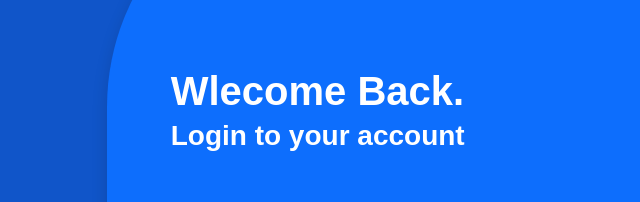
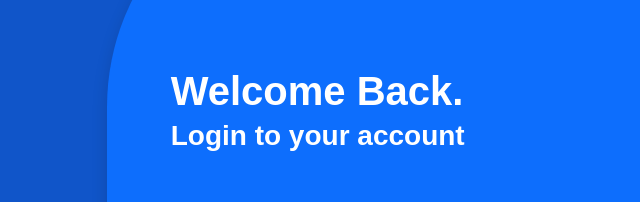
Before and after one commit to George-Gamal-44/Smart-Login-System, a plain HTML site: page index.html in a window 1280 px wide. Shown: the part 133-335 px from the top of the page, 640-1280 px from the left. Drawn offline with Linux system fonts and the light colour scheme.

Commit message:
second commit

```diff
--- a/index.html
+++ b/index.html
@@ -17,7 +17,7 @@
             <div class="h-100 d-flex flex-wrap justify-content-center align-items-center">
                 <div class="container-lg p-2 p-sm-3 p-lg-5 text-center">
                     <h2 class="text-white text-start display-6 fw-bolder m-0">
-                        Wlecome Back.
+                        Welcome Back.
                     </h2>
                     <p class="text-white text-start fs-3 fw-semibold">
                         Login to your account
```
